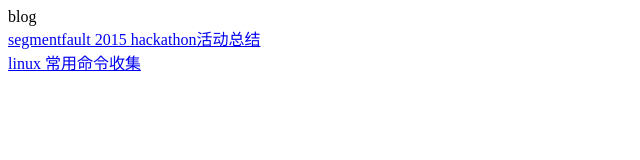
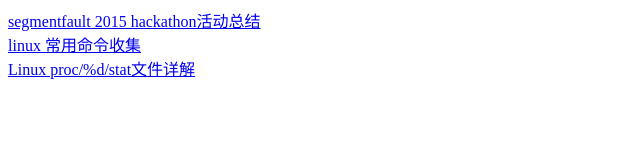
Before and after one commit to lazyp/lazyp.github.io, a plain HTML site: page index.html in a window 1280 px wide. Shown: the whole page, without its empty margins (0-640 px from the left). Drawn offline with Linux system fonts and the light colour scheme.

Commit message:
Update index.html

```diff
--- a/index.html
+++ b/index.html
@@ -1,9 +1,12 @@
 <DOCTYPE html>
 <html>
   <meta charset="UTF-8">
-  <head>blog</head>
+  <head>
+    <title>blog</title>
+  </head>
   <body>
     <div><a href="sf_hackathon_2015.html">segmentfault 2015 hackathon活动总结</a></div>
     <div><a href="linux_cmd.html">linux 常用命令收集</a></div>
+    <div><a href="linux_proc_stat.html">Linux proc/%d/stat文件详解</a></div>
   </body>
 </html>
```
